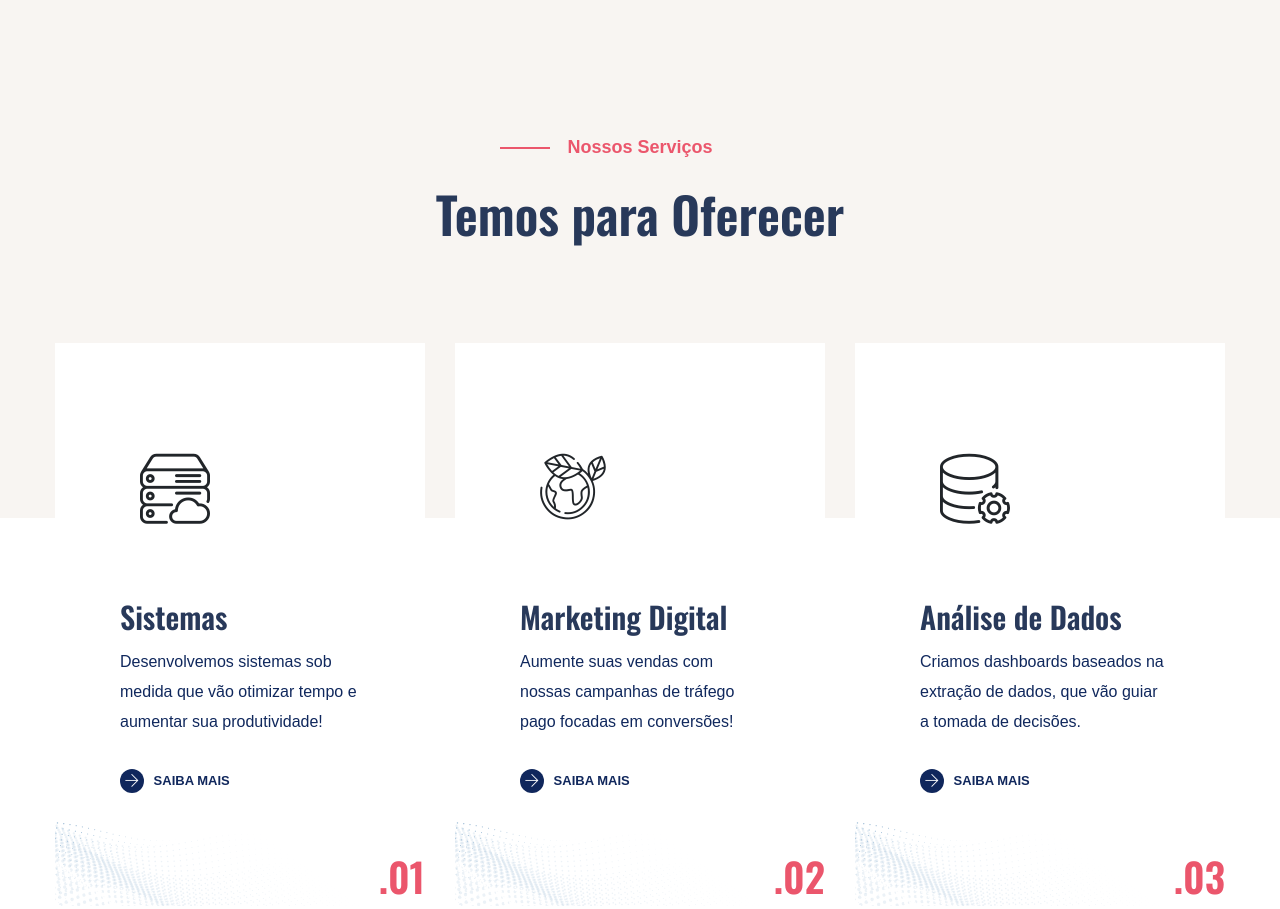
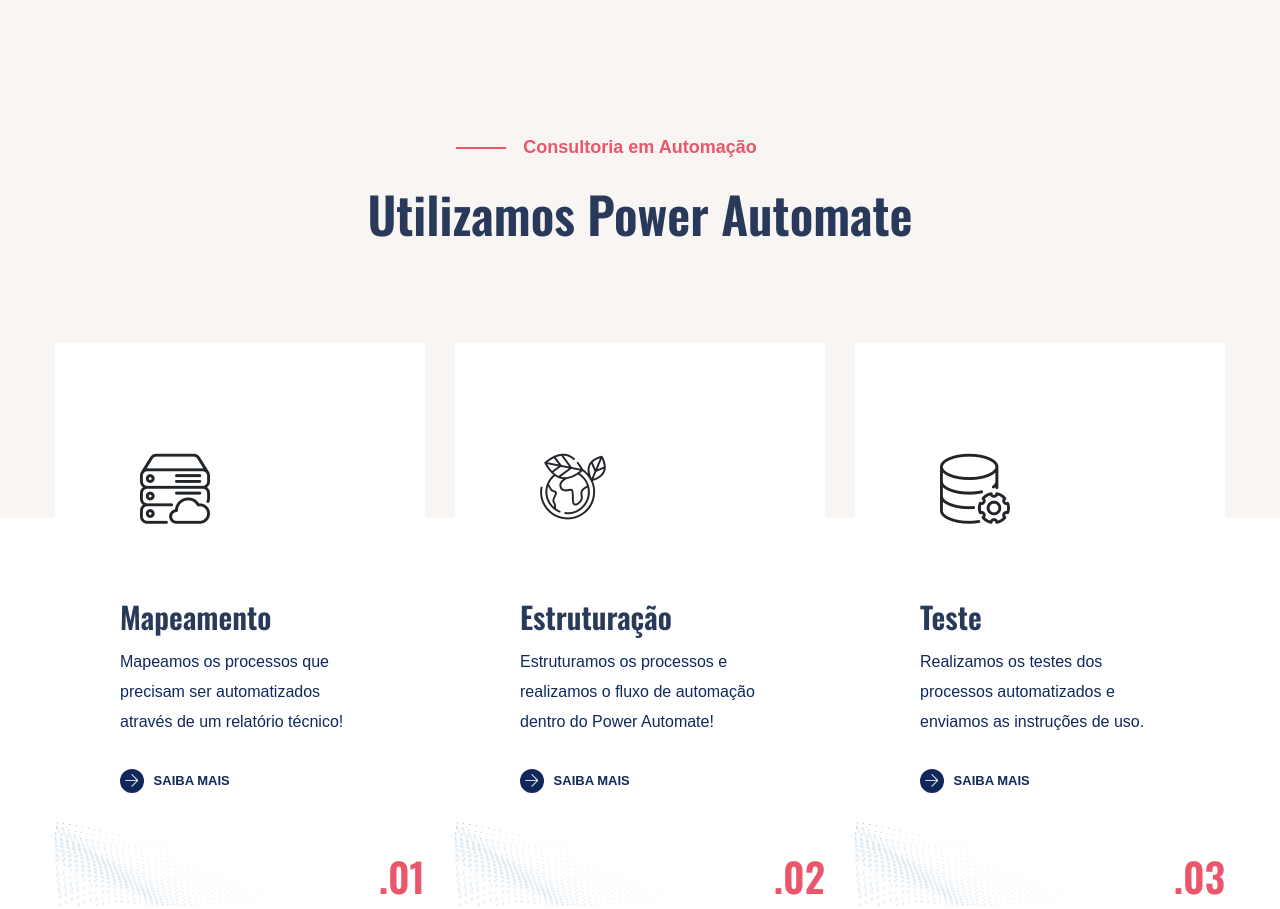
Before and after one commit to developer-alexandre-sabino92/SitePlayDados, a plain HTML site: page index.html in a window 1280 px wide. Shown: the part 960-1869 px from the top of the page. Drawn offline with nearby package versions, Linux system fonts and the light colour scheme; a web font is replaced by a local one.

Commit message:
update 14-11-24 14:42h

```diff
--- a/index.html
+++ b/index.html
@@ -128,10 +128,8 @@
                         <div class="row align-items-center">
                             <div class="col-lg-6 col-md-9 ">
                                 <div class="hero__caption">
-                                    <h1 data-animation="fadeInLeft" data-delay=".3s">teste
-                                        Personalizados Para Seu Negócio! </h1>
-                                    <p data-animation="fadeInLeft" data-delay=".6s">Otimize tempo e recursos, usando
-                                        tecnologias modernas!</p>
+                                    <h1 data-animation="fadeInLeft" data-delay=".3s">Automatize suas tarefas diárias! </h1>
+                                    <p data-animation="fadeInLeft" data-delay=".6s">Otimize tempo e recursos, utilizando Power Automate!</p>
                                     <!-- Slider btn -->
                                     <div class="slider-btns">
                                         <!-- Hero-btn -->
@@ -226,8 +224,8 @@
                 <div class="row">
                     <div class="col-lg-12">
                         <div class="section-tittle text-center mb-100">
-                            <span>Nossos Serviços</span>
-                            <h2>Temos para Oferecer</h2>
+                            <span>Consultoria em Automação</span>
+                            <h2>Utilizamos Power Automate</h2>
                         </div>
                     </div>
                 </div>
@@ -239,9 +237,8 @@
                                     <span class="flaticon-server"></span>
                                 </div>
                                 <div class="services-cap">
-                                    <h3><a href="services.html">Sistemas </a></h3>
-                                    <p>Desenvolvemos sistemas sob medida que vão otimizar tempo e aumentar sua
-                                        produtividade!</p>
+                                    <h3><a href="services.html">Mapeamento </a></h3>
+                                    <p>Mapeamos os processos que precisam ser automatizados através de um relatório técnico!</p>
                                     <a href="services.html" class="get-btn"><i class="ti-arrow-right"></i> Saiba
                                         Mais</a>
                                 </div>
@@ -259,8 +256,8 @@
                                     <span class="flaticon-green"></span>
                                 </div>
                                 <div class="services-cap">
-                                    <h3><a href="services.html">Marketing Digital</a></h3>
-                                    <p>Aumente suas vendas com nossas campanhas de tráfego pago focadas em conversões!
+                                    <h3><a href="services.html">Estruturação</a></h3>
+                                    <p>Estruturamos os processos e realizamos o fluxo de automação dentro do Power Automate!
                                     </p>
                                     <a href="services.html" class="get-btn"><i class="ti-arrow-right"></i> Saiba
                                         Mais</a>
@@ -279,9 +276,8 @@
                                     <span class="flaticon-servers"></span>
                                 </div>
                                 <div class="services-cap">
-                                    <h3><a href="services.html">Análise de Dados</a></h3>
-                                    <p>Criamos dashboards baseados na extração de dados, que vão guiar a tomada de
-                                        decisões. </p>
+                                    <h3><a href="services.html">Teste</a></h3>
+                                    <p>Realizamos os testes dos processos automatizados e enviamos as instruções de uso. </p>
                                     <a href="services.html" class="get-btn"><i class="ti-arrow-right"></i> Saiba
                                         Mais</a>
                                 </div>
@@ -304,8 +300,8 @@
                     <div class="col-xl-4">
                         <!-- Section Tittle -->
                         <div class="section-tittle section-tittle2">
-                            <span>Adquira um Domínio</span>
-                            <h2>Seu site visível para o Mundo!</h2>
+                            <span>Automação na Web</span>
+                            <h2>Automatize sites e sistemas!</h2>
                         </div>
                     </div>
                     <div class="col-xl-8">
```
